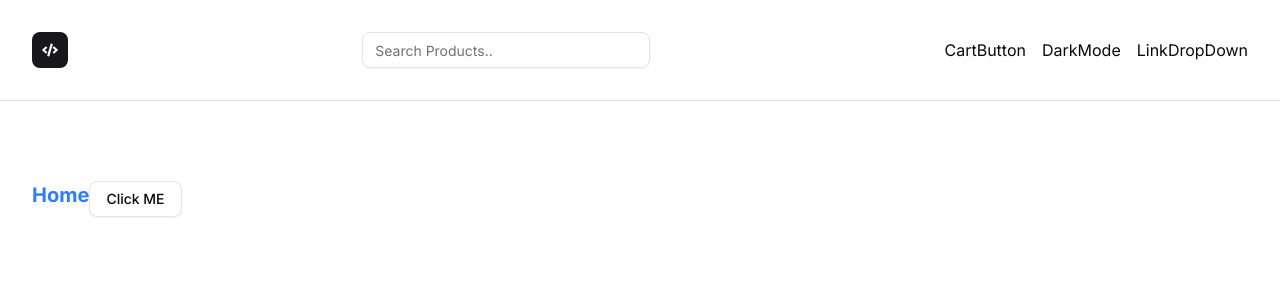
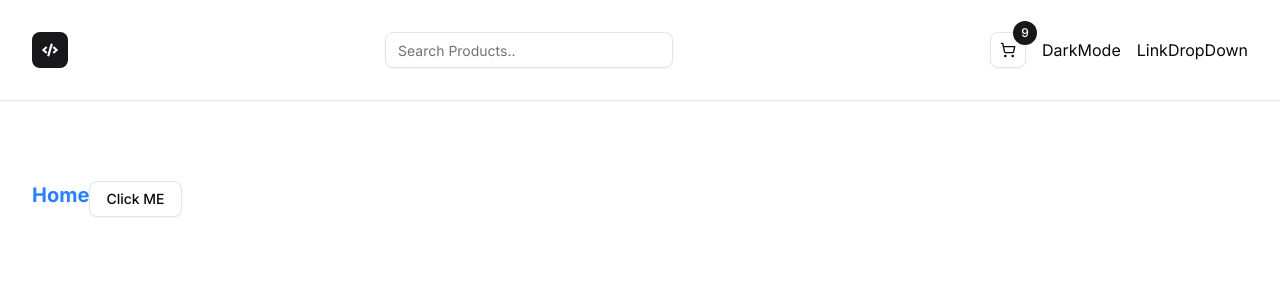
Before and after one commit to only-as19/Next-JS-Store, a Next.js app: page / in a window 1280 px wide. Shown: the top 300 px of the page. Built offline with nearby package versions, Linux system fonts and the light colour scheme.

Commit message:
Feat: Complete CartButton component

```diff
--- a/components/navbar/CartButton.tsx
+++ b/components/navbar/CartButton.tsx
@@ -1,8 +1,16 @@
+import Link from "next/link";
+import { Button } from "../ui/button"
+import { LuShoppingCart } from "react-icons/lu";
+
 const CartButton = () => {
+   const cartItems = 9
   return (
-    <div>
-      CartButton
-    </div>
+    <Button variant="outline" size="icon" className="flex items-center justify-center relative">
+      <Link href="/cart">
+        <LuShoppingCart/>
+        <span className="absolute -top-3 -right-3 bg-primary text-white h-6 w-6 rounded-full flex items-center justify-center text-xs">{cartItems}</span>
+      </Link>
+    </Button>
   )
 }
 
```
